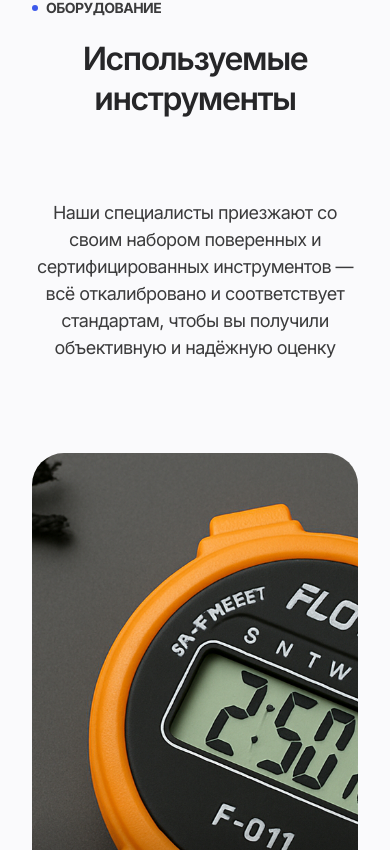
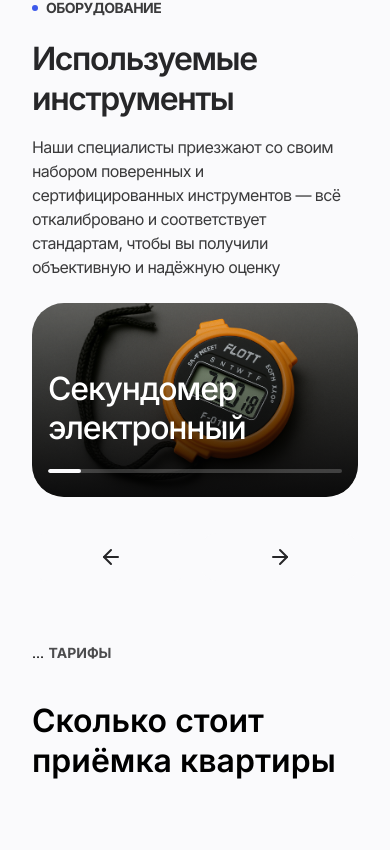
Before and after one commit to Youmeon/GIGABUILD, a Vue app in the folder frontend/: page /apartment-inspection in a window 390 px wide. Shown: the part 2194-3044 px from the top of the page. Built offline with nearby package versions, Linux system fonts and the light colour scheme.

Commit message:
Update ToolsBanner and ApartInspection

```diff
--- a/frontend/src/components/ToolsBanner.vue
+++ b/frontend/src/components/ToolsBanner.vue
@@ -45,13 +45,31 @@
           ></div>
         </div>
       </div>
+ </div>
+
+    <!-- Кнопки навигации под галереей — только мобильные -->
+    <div class="tools-mobile-nav hidden">
+      <button
+        @click="prevTool"
+        class="tools-mobile-nav__btn flex items-center justify-center rounded-2xl bg-neutral-200 text-text-dark-primary transition-colors hover:bg-neutral-300"
+        aria-label="Предыдущий инструмент"
+      >
+        <ArrowLeft class="size-6" />
+      </button>
+      <button
+        @click="nextTool"
+        class="tools-mobile-nav__btn flex items-center justify-center rounded-2xl bg-neutral-200 text-text-dark-primary transition-colors hover:bg-neutral-300"
+        aria-label="Следующий инструмент"
+      >
+        <ArrowRight class="size-6" />
+      </button>
     </div>
   </div>
 </template>
 
 <script setup>
-import { ref, computed } from 'vue'
 import { ArrowLeft, ArrowRight } from 'lucide-vue-next'
+import { computed, ref } from 'vue'
 import getImageUrl from '../utils/getImageURL'
 
 const props = defineProps({
@@ -237,23 +255,23 @@ const prevTool = () => {
   transition: width 0.3s ease;
 }
 
-/* Responsive */
-@media (max-width: 1162px) {
+@media (min-width: 641px) and (max-width: 1162px) {
   .tools-banner {
     flex-direction: column;
-    align-items: center;
-    gap: 92px;
+    align-items: flex-start;
+    gap: 24px;
   }
 
   .tools-banner__text-container {
     width: 100%;
-    max-width: 448px;
-    align-items: center;
+    max-width: 100%;
+    align-items: flex-start;
+    gap: 24px;
   }
 
   .tools-banner__title,
   .tools-banner__description {
-    text-align: center;
+    text-align: left;
   }
 
   .tools-banner__gallery {
@@ -261,38 +279,92 @@ const prevTool = () => {
   }
 }
 
-@media (max-width: 632px) {
-  .tools-banner__controls {
+@media (max-width: 640px) {
+  .tools-banner {
     flex-direction: column;
-    align-items: center;
-    gap: 14px;
+    gap: 24px;
+  }
+
+  .tools-banner__text-container {
+    width: 100%;
+    max-width: 100%;
+    align-items: flex-start;
+    gap: 16px;
+  }
+
+  .tools-banner__title {
+    font-size: clamp(2rem, 5.6vw, 3rem);
+    text-align: left;
+  }
+
+  .tools-banner__description {
+    font-size: clamp(1rem, 2.7vw, 1.25rem);
+    text-align: left;
+    max-width: 100%;
   }
 
   .tools-banner__tool-name {
+    font-size: clamp(2rem, 5.6vw, 3rem);
     margin: 0;
-    text-align: center;
+    text-align: left;
+  }
+
+  .tools-banner__controls {
+    flex-direction: row;
+    align-items: center;
+    justify-content: space-between;
+  }
+
+  .tools-banner__nav {
+    display: none;
+  }
+}
+
+.tools-mobile-nav {
+  gap: 0.75rem;
+  margin-top: 0.75rem;
+  width: 100%;
+}
+
+.tools-mobile-nav__btn {
+  flex: 1;
+  height: 3rem;
+}
+
+@media (max-width: 640px) {
+  .tools-mobile-nav {
+    display: flex !important;
+  }
+}
+@media (max-width: 744px) {
+  .tools-banner__title {
+    font-size: clamp(2rem, 5.6vw, 3rem);
+  }
+
+  .tools-banner__tool-name {
+    font-size: clamp(2rem, 5.6vw, 3rem);
+  }
+}
+@media (max-width: 744px) {
+  .tools-banner__gallery {
+    min-height: unset !important;
+    aspect-ratio: 704 / 419;
+    width: 100%;
+    padding-top: 0 !important;
   }
 
   .tools-banner__gallery-overlay {
-    padding: 99px 16px 26px 16px;
+    height: 100%;
+    padding: 0 1rem 1.5rem 1rem;
+    justify-content: flex-end;
   }
-}
 
-@media (max-width: 576px) {
-  .tools-banner__text-container {
-    gap: 80px;
+  .tools-banner__tool-name {
+    font-size: clamp(2rem, 5.6vw, 3rem);
   }
 
   .tools-banner__title {
-    font-size: 32px;
-  }
-
-  .tools-banner__description {
-    font-size: 18px;
-  }
-
-  .tools-banner__tool-name {
-    font-size: 28px;
+    font-size: clamp(2rem, 5.6vw, 3rem);
   }
 }
 </style>
--- a/frontend/src/views/ApartInspection.vue
+++ b/frontend/src/views/ApartInspection.vue
@@ -90,7 +90,7 @@
             class="flex justify-center gap-4 p-4 text-center max-md:flex-col max-sm:gap-2"
           >
             <!-- Левая карточка (Tariff 1) -->
-            <div
+             <div
               class="flex flex-1 flex-col justify-between rounded-[32px] border-blue-600 bg-neutral-100 p-4 text-center shadow-sm"
             >
               <div class="px-4 pt-4">
@@ -98,8 +98,8 @@
                   class="mx-auto mb-10 flex max-w-fit items-center justify-center rounded-xl border-2 border-blue-300/20 px-4 py-2 text-center"
                 >
                   <span class="mr-2 size-2 rounded-full bg-gray-500"></span>
-                  <span
-                    class="text-[16px] font-normal leading-[135%] tracking-[-3%] text-gray-500"
+<span
+                    class="tariff-label text-[16px] font-normal leading-[135%] tracking-[-3%] text-gray-500"
                     >Тариф 1</span
                   >
                 </div>
@@ -152,8 +152,8 @@
                   <span
                     class="mr-2 size-2 rounded-full bg-neutral-200/80"
                   ></span>
-                  <span
-                    class="text-[16px] font-normal leading-[135%] tracking-[-3%] text-neutral-200/80"
+                    <span
+                    class="tariff-label text-[16px] font-normal leading-[135%] tracking-[-3%] text-neutral-200/80"
                     >Тариф 2</span
                   >
                 </div>
@@ -330,4 +330,35 @@ const openRequestModal = inject('openRequestModal')
     transform: translateY(818px) !important;
   }
 }
+@media (max-width: 744px) {
+  /* Заголовок "Сколько стоит приёмка квартиры" */
+  section:nth-of-type(3) .flex.flex-col.gap-4 > h2 {
+    font-size: clamp(2rem, 5.6vw, 3rem) !important;
+  }
+
+  /* Площадь квартиры */
+  section:nth-of-type(3) .flex.flex-1.flex-col h2 {
+    font-size: clamp(1.25rem, 3.7vw, 2rem) !important;
+  }
+
+  /* До 40 м² — только span внутри div.mb-8 */
+  section:nth-of-type(3) .flex.flex-1.flex-col .mb-8 span {
+    font-size: clamp(2rem, 5.6vw, 3rem) !important;
+  }
+
+  /* Тариф 1 / Тариф 2 — фиксируем 16px */
+  section:nth-of-type(3) .tariff-label {
+    font-size: 1rem !important;
+  }
+
+  /* Описание тарифа и стоимость лейбл */
+  section:nth-of-type(3) .flex.flex-1.flex-col p {
+    font-size: clamp(1rem, 2.7vw, 1.25rem) !important;
+  }
+
+  /* Цена (4000 руб / 100 руб м²) */
+  section:nth-of-type(3) .flex.flex-1.flex-col .mb-8 p:last-child {
+    font-size: clamp(2rem, 5.6vw, 3rem) !important;
+  }
+}
 </style>
```
